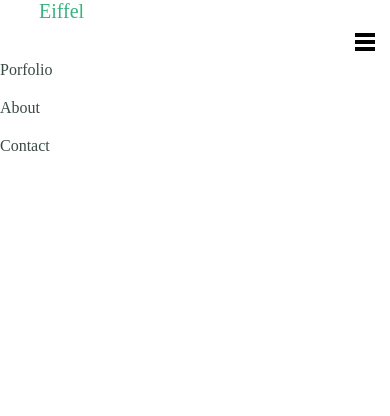
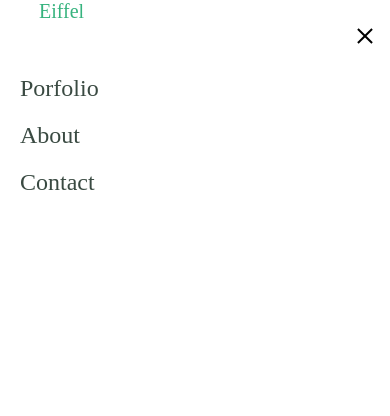
Before and after one commit to Donny-Eiffel/Eiffel_Portfolio, a website: page index.html in a window 390 px wide. Both pictures are taken after a click on the element 195 px from the left and 42 px from the top of the page. Shown: the top 416 px of the page. Drawn offline with Linux system fonts and the light colour scheme.

Commit message:
add all files

```diff
--- a/script.js
+++ b/script.js
@@ -1,7 +1,69 @@
 const mobileMenu = document.getElementById('mobile_menu');
-mobileMenu.addEventListener('click', () => {
-  const desktopMenu = document.getElementById('desktop_menu');
-  const mobileMenu = document.getElementById('mobile_menu');
-  mobileMenu.classList.toggle('active');
-  desktopMenu.classList.toggle('active');
+mobileMenu.addEventListener("click",()=>{
+const desktopMenu = document.getElementById("desktop_menu");
+mobileMenu.classList.toggle("active");
+desktopMenu.classList.toggle("active");
 });
+
+//object to store card properties
+const projectCards = [
+    {
+        image: "#",
+        title: "multi-post stories Gain+Glory",
+        technologies: ['Ruby on Rails', 'css' , 'javaScript' , 'HTML'],
+        description: "A plateform to share and celebrate stories through multi posts. lorem Ipsum is simply dummy text of the printing and typesetting industry. lorem ipsum has been the industry's standard dummy text ever since the 1500s, when an unknown printer took a galley of type and scrambled it 1960s with the relealorem ipsum is simply dummy text of the printing and typesetting industry.",
+        githunLink: "#",
+        liverLink:"#",
+        link:"#"
+    },
+
+    {
+        image: "#",
+        title: "multi-post stories Gain+Glory",
+        technologies: ['Ruby on Rails', 'css' , 'javaScript' , 'HTML'],
+        description: "A plateform to share and celebrate stories through multi posts. lorem Ipsum is simply dummy text of the printing and typesetting industry. lorem ipsum has been the industry's standard dummy text ever since the 1500s, when an unknown printer took a galley of type and scrambled it 1960s with the relealorem ipsum is simply dummy text of the printing and typesetting industry.",
+        githunLink: "#",
+        liverLink:"#",
+        link:"#"
+    },
+
+    {
+        image: "#",
+        title: "multi-post stories Gain+Glory",
+        technologies: ['Ruby on Rails', 'css' , 'javaScript' , 'HTML'],
+        description: "A plateform to share and celebrate stories through multi posts. lorem Ipsum is simply dummy text of the printing and typesetting industry. lorem ipsum has been the industry's standard dummy text ever since the 1500s, when an unknown printer took a galley of type and scrambled it 1960s with the relealorem ipsum is simply dummy text of the printing and typesetting industry.",
+        githunLink: "#",
+        liverLink:"#",
+        link:"#"
+    },
+
+    {
+        image: "#",
+        title: "multi-post stories Gain+Glory",
+        technologies: ['Ruby on Rails', 'css' , 'javaScript' , 'HTML'],
+        description: "A plateform to share and celebrate stories through multi posts. lorem Ipsum is simply dummy text of the printing and typesetting industry. lorem ipsum has been the industry's standard dummy text ever since the 1500s, when an unknown printer took a galley of type and scrambled it 1960s with the relealorem ipsum is simply dummy text of the printing and typesetting industry.",
+        githunLink: "#",
+        liverLink:"#",
+        link:"#"
+    },
+
+    {
+        image: "#",
+        title: "multi-post stories Gain+Glory",
+        technologies: ['Ruby on Rails', 'css' , 'javaScript' , 'HTML'],
+        description: "A plateform to share and celebrate stories through multi posts. lorem Ipsum is simply dummy text of the printing and typesetting industry. lorem ipsum has been the industry's standard dummy text ever since the 1500s, when an unknown printer took a galley of type and scrambled it 1960s with the relealorem ipsum is simply dummy text of the printing and typesetting industry.",
+        githunLink: "#",
+        liverLink:"#",
+        link:"#"
+    },
+
+    {
+        image: "#",
+        title: "multi-post stories Gain+Glory",
+        technologies: ['Ruby on Rails', 'css' , 'javaScript' , 'HTML'],
+        description: "A plateform to share and celebrate stories through multi posts. lorem Ipsum is simply dummy text of the printing and typesetting industry. lorem ipsum has been the industry's standard dummy text ever since the 1500s, when an unknown printer took a galley of type and scrambled it 1960s with the relealorem ipsum is simply dummy text of the printing and typesetting industry.",
+        githunLink: "#",
+        liverLink:"#",
+        link:"#"
+    },
+];
--- a/style.css
+++ b/style.css
@@ -368,11 +368,13 @@
     background-color: #fff;
     width: 100%;
     height: 100%;
+    padding: 20px;
   }
 
   .desktop_menu.active ul {
     display: flex;
     color: #172b4d;
+    list-style: none;
     flex-direction: column;
     gap: 20px;
   }
@@ -381,7 +383,24 @@
     list-style: none;
     text-decoration: none;
     color: #3a4a42;
+    font-size: 24px;
   }
+  .mobile_menu.active p{
+    padding: 1px 10px;
+  }
+  .mobile_menu.active p:nth-child(1){
+rotate: 45deg;
+top: 2px;
+position: relative;
+  }
+  .mobile_menu.active p:nth-child(2){
+    opacity: 0;
+      }
+      .mobile_menu.active p:nth-child(3){
+      rotate: -45deg;
+      top: -8px;
+      position: relative;
+          }
 }
 
 /* describing the media query for tablet screen  */
```
Also changed, not shown: README.md, index.html (line endings or trailing spaces).
